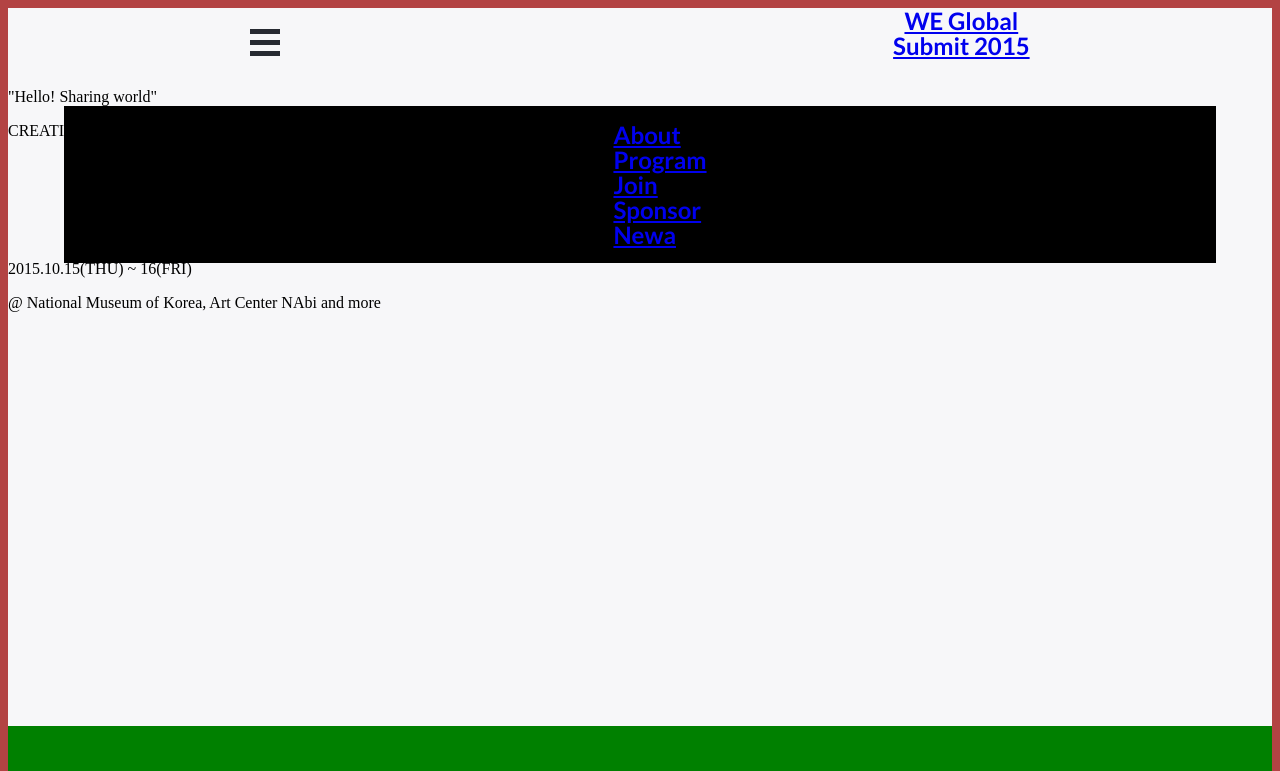
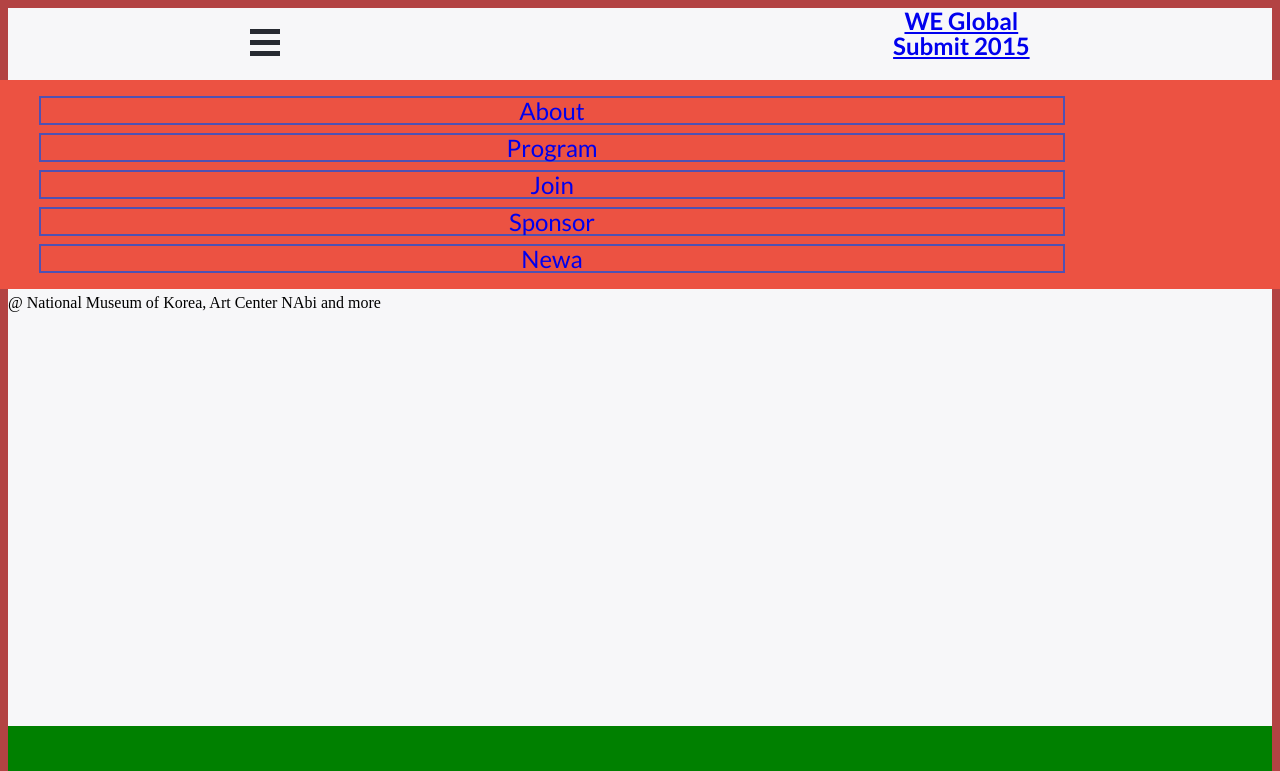
Before and after one commit to emarkees/Conference-page, a website: page index.html in a window 1280 px wide. Shown: the top 771 px of the page. Drawn offline with Linux system fonts and the light colour scheme.

Commit message:
Add hover to nav-link style.css

```diff
--- a/index.html
+++ b/index.html
@@ -23,11 +23,11 @@
       </div>
       <nav class="menu" id="menu">
         <ul class="mobile-menu">
-          <li class=" mobile- menu- normal-font "><a href="#about" class="">About</a></li>
-          <li class="normal-font "><a href="#about" class="">Program</a></li>
-          <li class="normal-font "><a href="#about" class="">Join</a></li>
-          <li class="normal-font "><a href="#about" class="">Sponsor</a></li>
-          <li class="normal-font "><a href="#about" class="">Newa</a></li>
+          <li class="nav-link normal-font "><a href="#about" class="nav-link">About</a></li>
+          <li class="nav-link normal-font "><a href="#about" class="nav-link">Program</a></li>
+          <li class="nav-link normal-font "><a href="#about" class="nav-link">Join</a></li>
+          <li class="nav-link normal-font "><a href="#about" class="nav-link">Sponsor</a></li>
+          <li class="nav-link normal-font "><a href="#about" class="nav-link">Newa</a></li>
         </ul>
       </nav>
     </nav>
--- a/style.css
+++ b/style.css
@@ -6,7 +6,7 @@
 .normal-font {
   font-size: 24px;
   font-family: 'lato', sans-serif;
-  font-weight: 700;
+  font-weight: 400;
   line-height: 25px;
   font-style: normal;
 }
@@ -88,17 +88,42 @@
 
 .menu {
   display: flex;
-  flex-direction: column;
-  position: fixed;
+  position: absolute;
   margin-top: 18rem;
-  width: 90%;
-  background: #000;
+  width: 100%;
+  height: px;
+  gap: 8px;
+  background: #ec5242;
   align-items: center;
 }
 
-ul li {
+.mobile-menu {
+  display: flex;
+  flex-direction: column;
+  align-items: center;
+  width: 80%;
+  height: 100%;
+  gap: 8px;
+}
+
+.nav-link {
+  display: flex;
+  align-items: center;
+  justify-content: center;
+  width: 100%;
+  border: 1px #4f51b3 solid;
   list-style-type: none;
   text-decoration: none;
+  cursor: pointer;
+}
+
+.nav-link:hover {
+  color: #fff;
+
+}
+
+ul li {
+
 }
 
 
```
